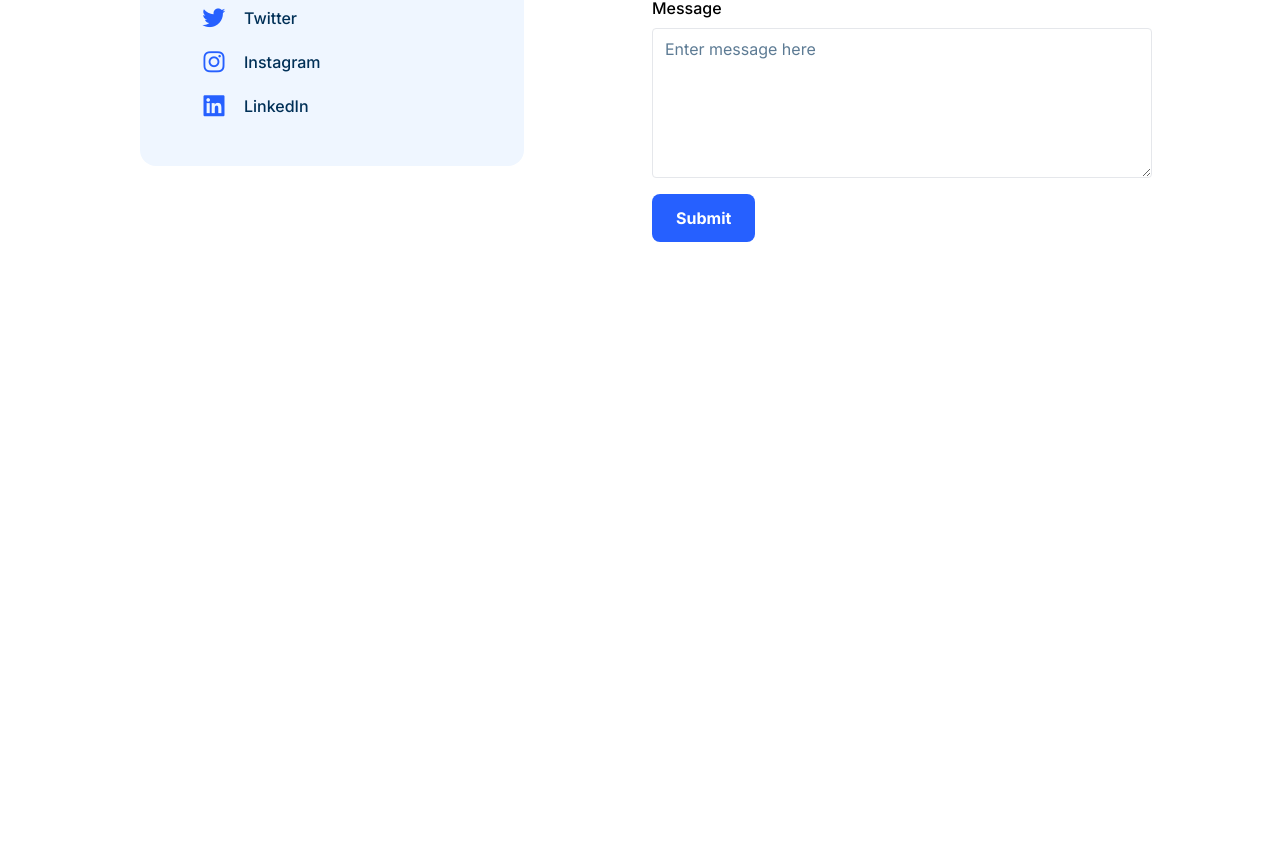
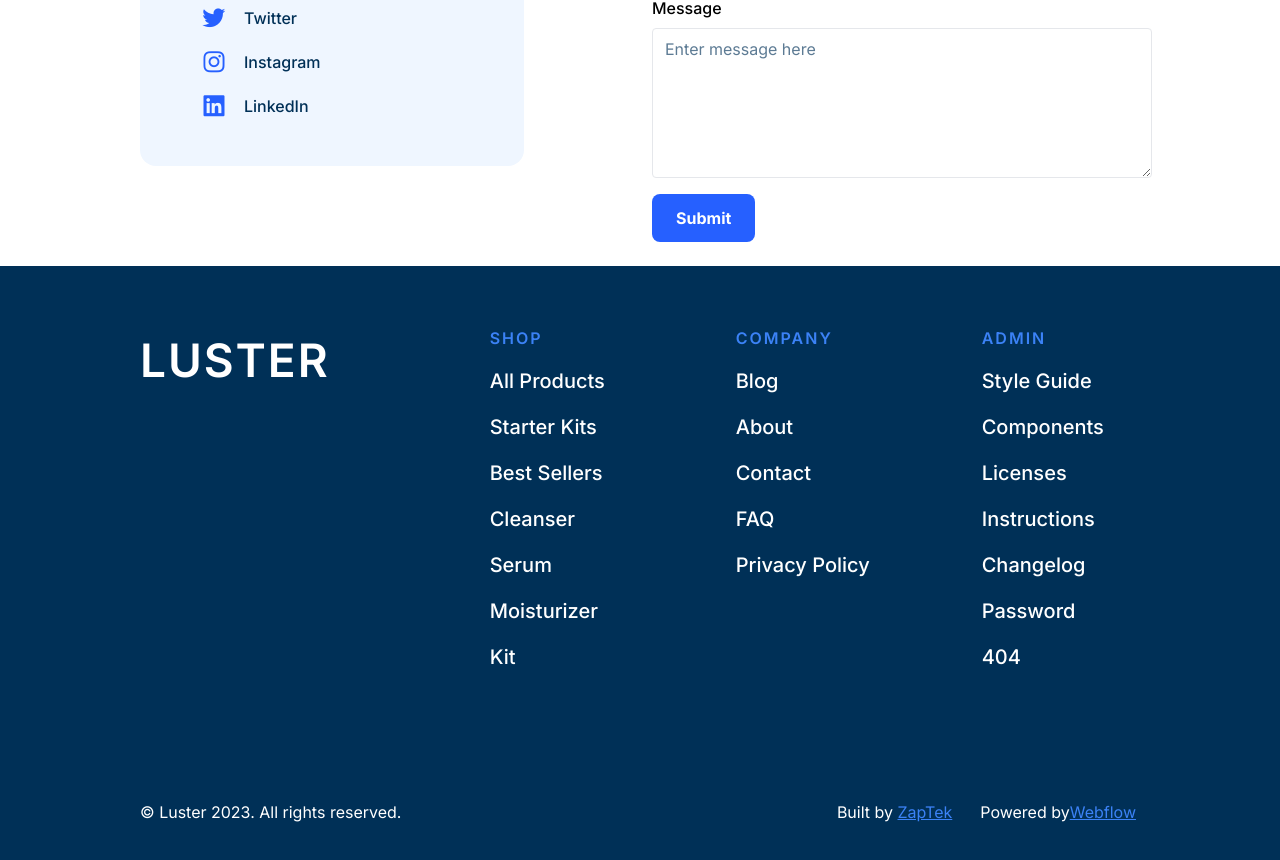
Before and after one commit to bismarkboateng/Luster, a React (Vite) app: page /contact in a window 1280 px wide. Shown: the part 890-1750 px from the top of the page. Before the commit the page ends 1156 px from the top, so only its background shows below. Built offline with nearby package versions, Linux system fonts and the light colour scheme.

Commit message:
integrating footer in Contacts

```diff
--- a/src/pages/Contact/index.jsx
+++ b/src/pages/Contact/index.jsx
@@ -1,4 +1,4 @@
-import { TitleCard, ContactForm, ContactSocialCard, Navbar } from "../../components";
+import { TitleCard, ContactForm, ContactSocialCard, Navbar, Footer } from "../../components";
 
 export default function index() {
   return (
@@ -12,6 +12,7 @@ export default function index() {
         <ContactSocialCard/>
         <ContactForm />
       </div>
+      <Footer />
     </div>
   )
 }
```
